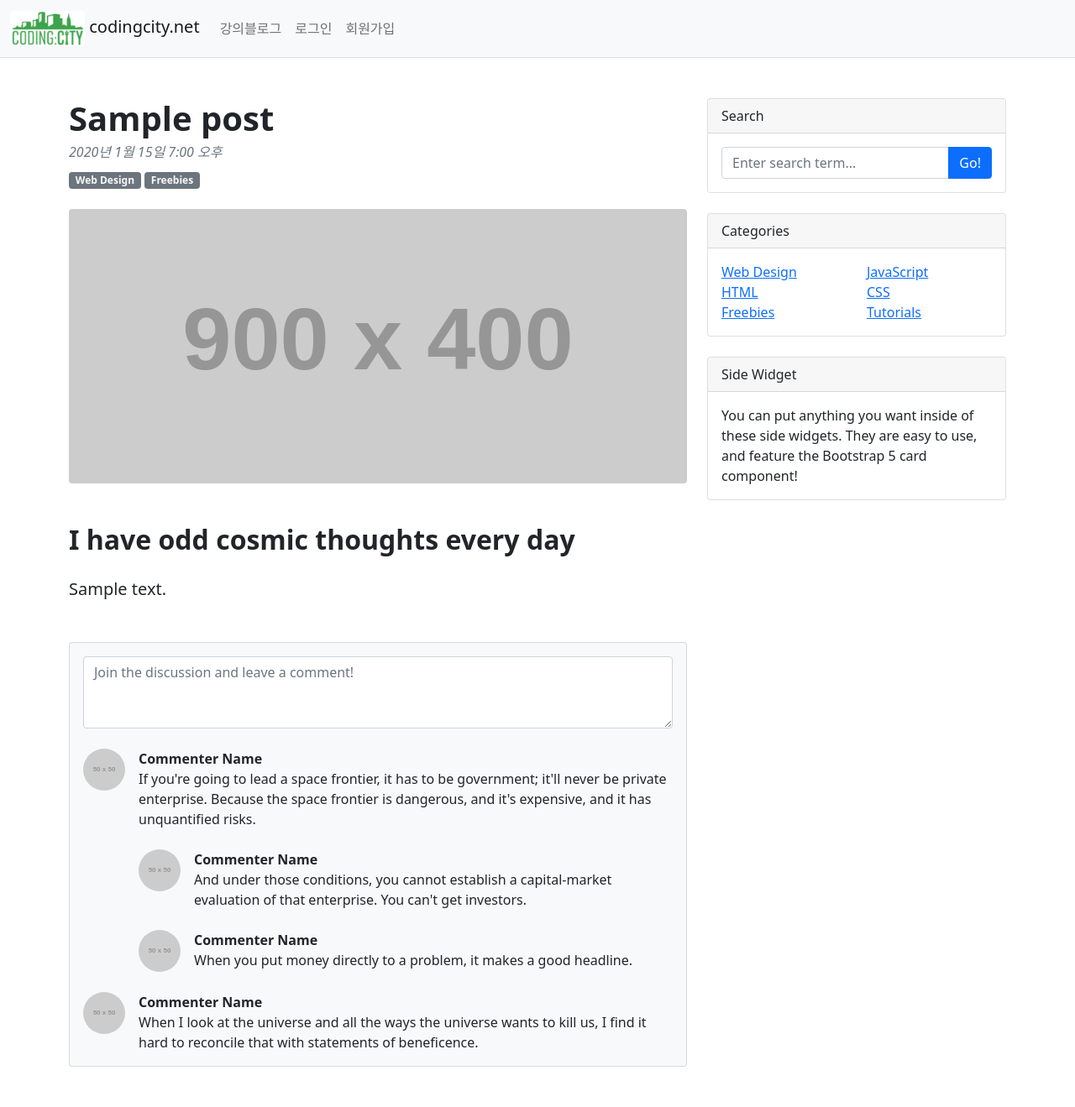
After one commit to codingcity/codingcitynet, a Django app: page /blog/1/ in a window 1280 px wide. The commit adds this page. Shown: the whole page at 84% size. Run offline with Django 4.2, Linux system fonts and the light colour scheme; tables that the repository leaves empty hold one stand-in row (values such as "Sample post"); grey boxes labelled with a size stand in for pictures from a placeholder-image service; some libraries are stand-ins or nearby versions.

Commit message:
blogPostListDetailBootstrap

```diff
--- a/blog/models.py
+++ b/blog/models.py
@@ -12,3 +12,6 @@ class Post(models.Model):
 
     def __str__(self):
         return f'[{self.pk}]{self.title}'
+
+    def get_absolute_url(self):
+        return f'/blog/{self.pk}'
--- /dev/null
+++ b/blog/urls.py
@@ -0,0 +1,10 @@
+from django.urls import path
+from . import views
+
+app_name = 'blog'
+
+urlpatterns = [
+    path('', views.PostList.as_view(), name='index'),
+    path('<int:pk>/', views.PostDetail.as_view()),
+
+]
--- a/blog/views.py
+++ b/blog/views.py
@@ -1,3 +1,11 @@
 from django.shortcuts import render
+from django.views.generic import ListView, DetailView
+from .models import Post
+# Create your views here.
 
-# Create your views here.
+class PostList(ListView):
+    model = Post
+    ordering = '-pk'
+
+class PostDetail(DetailView):
+    model = Post
--- a/config/urls.py
+++ b/config/urls.py
@@ -24,6 +24,7 @@ from .settings import base
 
 
 urlpatterns = [
+    path('blog/', include('blog.urls')),
     path('admin/', admin.site.urls),
     path('boards/', include('boards.urls')),
     path('common/', include('common.urls')),
--- /dev/null
+++ b/templates/blog/post_detail.html
@@ -0,0 +1,114 @@
+{% extends 'base.html' %}
+{% load boards_filter %}
+{% block content %}
+
+<!-- Page content-->
+        <div class="container mt-5">
+            <div class="row">
+                <div class="col-lg-8">
+                    <!-- Post content-->
+                    <article>
+                        <!-- Post header-->
+                        <header class="mb-4">
+                            <!-- Post title-->
+                            <h1 class="fw-bolder mb-1">{{ post.title }}</h1>
+                            <!-- Post meta content-->
+                            <div class="text-muted fst-italic mb-2">{{ post.created_at }}</div>
+                            <!-- Post categories-->
+                            <a class="badge bg-secondary text-decoration-none link-light" href="#!">Web Design</a>
+                            <a class="badge bg-secondary text-decoration-none link-light" href="#!">Freebies</a>
+                        </header>
+                        <!-- Preview image figure-->
+                        <figure class="mb-4"><img class="img-fluid rounded" src="https://dummyimage.com/900x400/ced4da/6c757d.jpg" alt="..." /></figure>
+                        <!-- Post content-->
+                        <section class="mb-5">
+                            <h2 class="fw-bolder mb-4 mt-5">I have odd cosmic thoughts every day</h2>
+                            <p class="fs-5 mb-4">{{ post.content }}</p>
+                        </section>
+                    </article>
+                    <!-- Comments section-->
+                    <section class="mb-5">
+                        <div class="card bg-light">
+                            <div class="card-body">
+                                <!-- Comment form-->
+                                <form class="mb-4"><textarea class="form-control" rows="3" placeholder="Join the discussion and leave a comment!"></textarea></form>
+                                <!-- Comment with nested comments-->
+                                <div class="d-flex mb-4">
+                                    <!-- Parent comment-->
+                                    <div class="flex-shrink-0"><img class="rounded-circle" src="https://dummyimage.com/50x50/ced4da/6c757d.jpg" alt="..." /></div>
+                                    <div class="ms-3">
+                                        <div class="fw-bold">Commenter Name</div>
+                                        If you're going to lead a space frontier, it has to be government; it'll never be private enterprise. Because the space frontier is dangerous, and it's expensive, and it has unquantified risks.
+                                        <!-- Child comment 1-->
+                                        <div class="d-flex mt-4">
+                                            <div class="flex-shrink-0"><img class="rounded-circle" src="https://dummyimage.com/50x50/ced4da/6c757d.jpg" alt="..." /></div>
+                                            <div class="ms-3">
+                                                <div class="fw-bold">Commenter Name</div>
+                                                And under those conditions, you cannot establish a capital-market evaluation of that enterprise. You can't get investors.
+                                            </div>
+                                        </div>
+                                        <!-- Child comment 2-->
+                                        <div class="d-flex mt-4">
+                                            <div class="flex-shrink-0"><img class="rounded-circle" src="https://dummyimage.com/50x50/ced4da/6c757d.jpg" alt="..." /></div>
+                                            <div class="ms-3">
+                                                <div class="fw-bold">Commenter Name</div>
+                                                When you put money directly to a problem, it makes a good headline.
+                                            </div>
+                                        </div>
+                                    </div>
+                                </div>
+                                <!-- Single comment-->
+                                <div class="d-flex">
+                                    <div class="flex-shrink-0"><img class="rounded-circle" src="https://dummyimage.com/50x50/ced4da/6c757d.jpg" alt="..." /></div>
+                                    <div class="ms-3">
+                                        <div class="fw-bold">Commenter Name</div>
+                                        When I look at the universe and all the ways the universe wants to kill us, I find it hard to reconcile that with statements of beneficence.
+                                    </div>
+                                </div>
+                            </div>
+                        </div>
+                    </section>
+                </div>
+                <!-- Side widgets-->
+                <div class="col-lg-4">
+                    <!-- Search widget-->
+                    <div class="card mb-4">
+                        <div class="card-header">Search</div>
+                        <div class="card-body">
+                            <div class="input-group">
+                                <input class="form-control" type="text" placeholder="Enter search term..." aria-label="Enter search term..." aria-describedby="button-search" />
+                                <button class="btn btn-primary" id="button-search" type="button">Go!</button>
+                            </div>
+                        </div>
+                    </div>
+                    <!-- Categories widget-->
+                    <div class="card mb-4">
+                        <div class="card-header">Categories</div>
+                        <div class="card-body">
+                            <div class="row">
+                                <div class="col-sm-6">
+                                    <ul class="list-unstyled mb-0">
+                                        <li><a href="#!">Web Design</a></li>
+                                        <li><a href="#!">HTML</a></li>
+                                        <li><a href="#!">Freebies</a></li>
+                                    </ul>
+                                </div>
+                                <div class="col-sm-6">
+                                    <ul class="list-unstyled mb-0">
+                                        <li><a href="#!">JavaScript</a></li>
+                                        <li><a href="#!">CSS</a></li>
+                                        <li><a href="#!">Tutorials</a></li>
+                                    </ul>
+                                </div>
+                            </div>
+                        </div>
+                    </div>
+                    <!-- Side widget-->
+                    <div class="card mb-4">
+                        <div class="card-header">Side Widget</div>
+                        <div class="card-body">You can put anything you want inside of these side widgets. They are easy to use, and feature the Bootstrap 5 card component!</div>
+                    </div>
+                </div>
+            </div>
+        </div>
+{% endblock %}
--- a/templates/navbar.html
+++ b/templates/navbar.html
@@ -16,6 +16,9 @@
         <div class="collapse navbar-collapse" id="navbarSupportedContent">
             <ul class="navbar-nav me-auto mb-2 mb-lg-0">
 
+                <li class="nav-item">
+                    <a class="nav-link" href="{% url 'blog:index' %}">강의블로그</a>
+                </li>
 
 
                 <li class="nav-item">
```
Also changed, not shown: templates/blog/post_list.html (added, +87 -0 lines).
